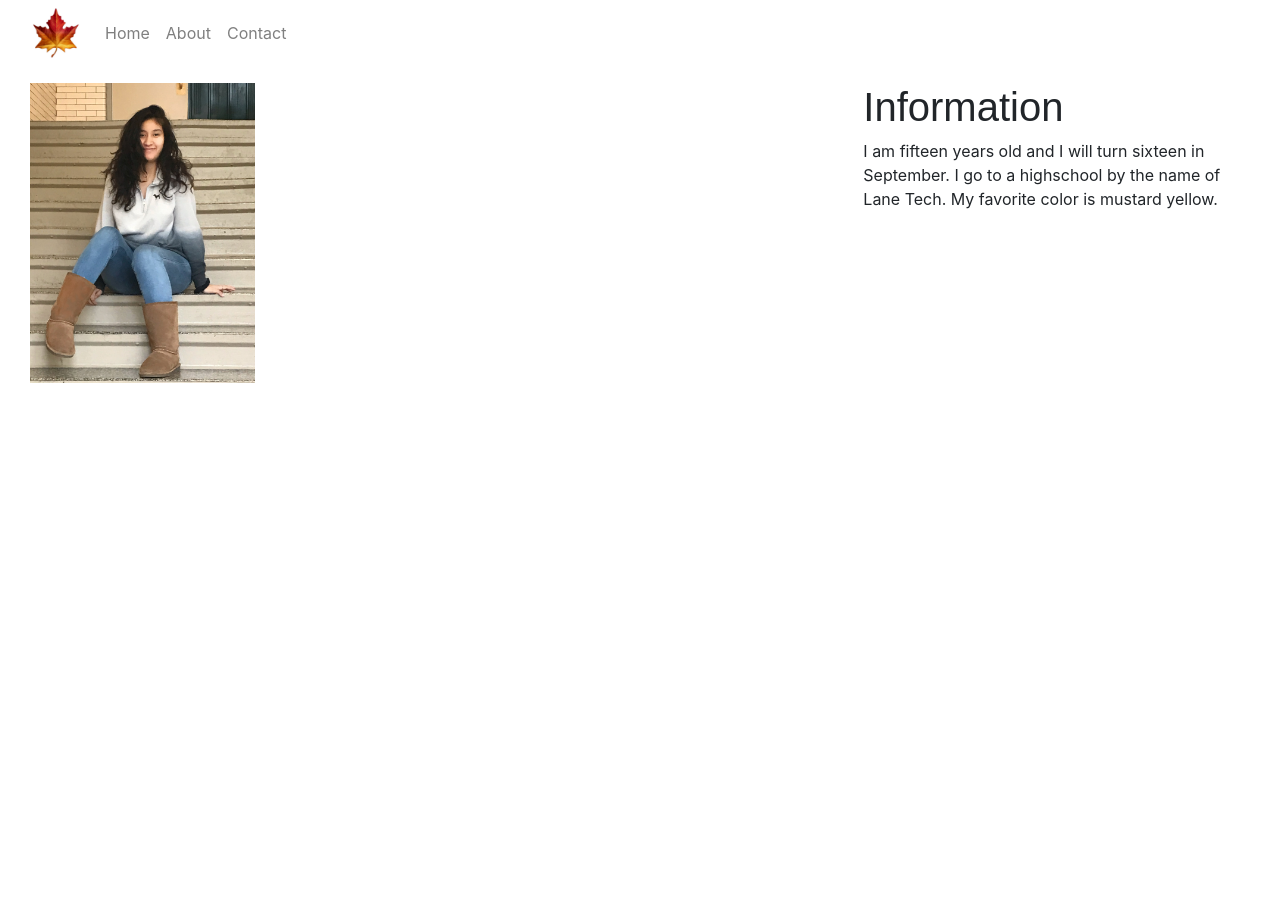
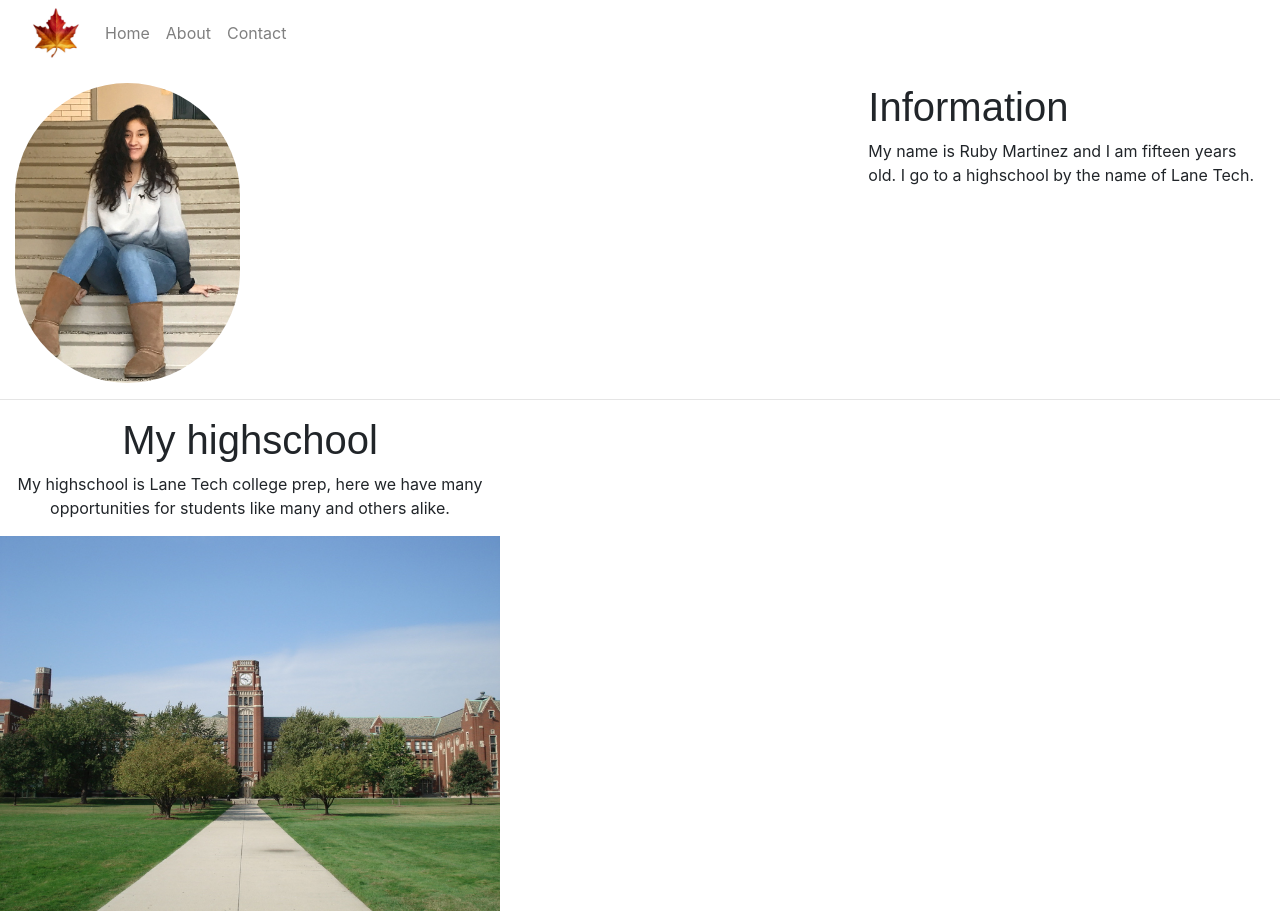
Before and after one commit to rpmartinez03/ecs1819-1, a plain HTML site: page webFinal/index.html in a window 1280 px wide. Shown: the part 233-1144 px from the top of the page. Before the commit the page ends 800 px from the top, so only its background shows below. Drawn offline with nearby package versions, Linux system fonts and the light colour scheme.

Commit message:
First commit

```diff
--- a/webFinal/index.html
+++ b/webFinal/index.html
@@ -47,6 +47,7 @@
                 </li>
               </ul>
             </nav>
+        </div>
 
 
 
@@ -57,7 +58,21 @@
                     </div>
                     <div class="col-lg-4">
                         <h1 class="class8"> Information</h1>
-                    <p>I am fifteen years old and I will turn sixteen in September. I go to a highschool by the name of Lane Tech. My favorite color is mustard yellow.</p>
+                        <p>My name is Ruby Martinez and I am fifteen years old. I go to a highschool by the name of Lane Tech.</p>
+                    </div>
+                </div>
+            </div>
+
+
+            <hr>
+
+            <div class="container-fluid">
+                <div class="row">
+                    <div class="center">
+                        <h1 class="class9"> My highschool</h1>
+                                <p class="class10"> My highschool is Lane Tech college prep, here we have many opportunities for students like many and others alike. </p>
+
+                        <img class="class11" src="images/lanetech.jpg"></img>
                     </div>
                 </div>
             </div>
--- a/webFinal/style.css
+++ b/webFinal/style.css
@@ -25,8 +25,11 @@
     background-color:#fff;
 
 }
-img{
+.class7{
     height:300px;
+    border-radius:1000px;
+    margin-left: auto;
+    margin-right: auto;
 }
 .navbar {
 	height: 100px;
@@ -37,3 +40,16 @@ img{
 .class8{
     font-family: fantasy;
 }
+.class9{
+    font-family: fantasy;
+    text-align: center;
+}
+.class10{
+    width:500px;
+    text-align: center;
+
+}
+.class11{
+    width:500px;
+
+}
--- a/webFinal/style2.css
+++ b/webFinal/style2.css
@@ -1,8 +1,8 @@
 .jumbotron{
     background-image:url(images/fall.jpg);
-    height:120px;
+    height:168px;
 }
-}
+
 .navbar {
 	height: 100px;
 }
```
Also changed, not shown: webFinal/index2.html (+6 -3 lines), webFinal/index3.html (+25 -1 lines), webFinal/style3.css (+18 -0 lines), webFinal/images/lanetech.jpg (added). Lines whose indentation alone changed are shown as unchanged.
